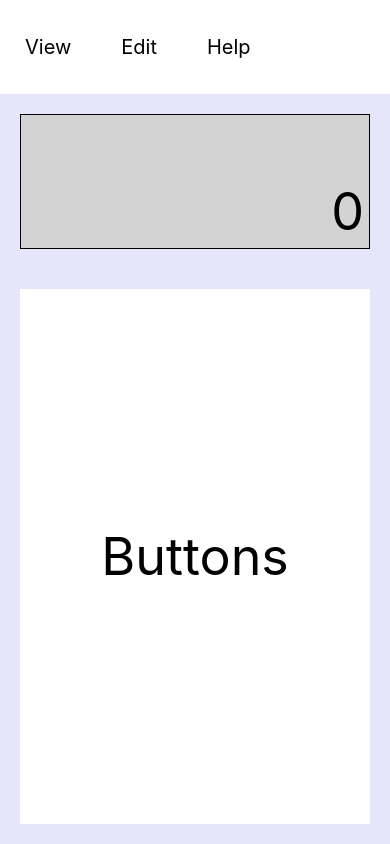
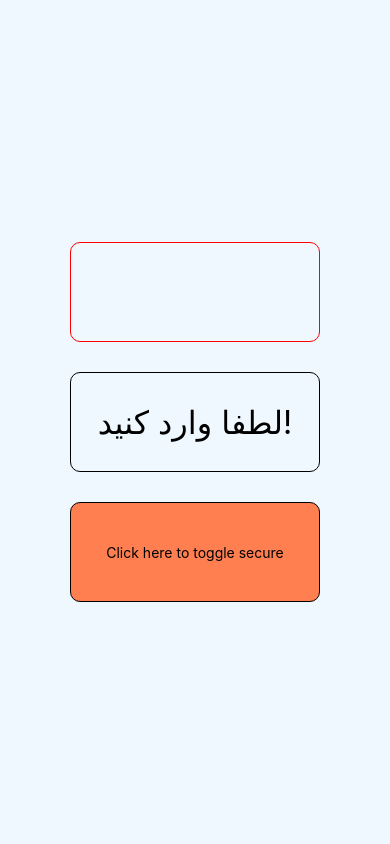
Before and after one commit to MoKhajavi75/TopFan, a React Native app: screen / in a window 390 px wide. Built offline with nearby package versions, Linux system fonts and the light colour scheme.

Commit message:
Add Text Input

```diff
--- a/App.js
+++ b/App.js
@@ -1,95 +1,134 @@
 import React, { Component } from 'react';
-import { View, Text, TouchableOpacity } from 'react-native';
+import {
+  View,
+  Text,
+  ActivityIndicator,
+  TextInput,
+  TouchableOpacity
+} from 'react-native';
 
 class App extends Component {
+  constructor() {
+    super();
+
+    this.state = {
+      isLoading: true,
+      isSecure: true,
+      username: ''
+    };
+
+    this.setLoading();
+  }
+
+  setLoading() {
+    setTimeout(() => this.setState({ isLoading: false }), 3000);
+  }
+
   render() {
-    const buttons = ['View', 'Edit', 'Help'];
-
-    return (
-      <View
-        style={{
-          flex: 1,
-          justifyContent: 'center',
-          alignItems: 'center',
-          backgroundColor: '#F0F8FF'
-        }}
-      >
-        {/* Top row */}
+    if (this.state.isLoading) {
+      return (
         <View
           style={{
             flex: 1,
-            flexDirection: 'row',
-            justifyContent: 'flex-start',
+            justifyContent: 'center',
             alignItems: 'center',
-            alignSelf: 'stretch',
-            backgroundColor: 'white'
+            backgroundColor: '#F0F8FF'
           }}
         >
-          {buttons.map(item => {
-            return (
-              <TouchableOpacity
-                key={item}
-                style={{
-                  justifyContent: 'center',
-                  alignItems: 'center',
-                  alignSelf: 'stretch'
-                }}
-                onPress={() => {
-                  alert(item);
-                }}
-              >
-                <Text
-                  style={{ marginHorizontal: 25, fontSize: 20, color: 'black' }}
-                >
-                  {item}
-                </Text>
-              </TouchableOpacity>
-            );
-          })}
+          <ActivityIndicator size='large' color='red' />
+          <Text style={{ fontSize: 30, color: 'black', marginTop: 10 }}>
+            در حال پردازش..
+          </Text>
         </View>
+      );
+    } else {
+      const onChangeText = text => {
+        this.setState({ username: text });
+      };
 
-        {/* Bottom section */}
+      return (
         <View
           style={{
-            flex: 8,
-            flexDirection: 'column',
+            flex: 1,
             justifyContent: 'center',
             alignItems: 'center',
-            alignSelf: 'stretch',
-            backgroundColor: '#E6E6FA'
+            backgroundColor: '#F0F8FF'
           }}
         >
-          {/* Output */}
+          {/* Show the text */}
           <View
             style={{
-              flex: 2,
-              justifyContent: 'flex-end',
-              alignItems: 'flex-end',
-              alignSelf: 'stretch',
-              backgroundColor: '#D3D3D3',
-              margin: 20,
-              borderWidth: 1
+              width: 250,
+              height: 100,
+              justifyContent: 'center',
+              alignItems: 'center',
+              borderWidth: 1,
+              borderColor: 'red',
+              borderRadius: 10,
+              marginBottom: 30
             }}
           >
-            <Text style={{ fontSize: 52, margin: 5 }}>0</Text>
+            <Text style={{ fontSize: 40, color: 'black' }}>
+              {this.state.username}
+            </Text>
           </View>
 
-          {/* Buttons */}
+          {/* Text input */}
           <View
             style={{
-              flex: 8,
+              width: 250,
+              height: 100,
               justifyContent: 'center',
               alignItems: 'center',
-              alignSelf: 'stretch',
-              backgroundColor: 'white',
-              margin: 20
+              borderWidth: 1,
+              borderRadius: 10
             }}
           >
-            <Text style={{ fontSize: 52 }}>Buttons</Text>
+            <TextInput
+              style={{
+                flex: 1,
+                justifyContent: 'center',
+                alignItems: 'center',
+                alignSelf: 'stretch',
+                fontSize: 32,
+                textAlign: 'center'
+              }}
+              value={this.state.text}
+              onChangeText={onChangeText}
+              onEndEditing={() => {
+                if (this.state.username.length == 2) {
+                  alert('OK!');
+                } else {
+                  alert('Nokay :|');
+                }
+              }}
+              placeholder='لطفا وارد کنید!'
+              maxLength={4}
+              secureTextEntry={this.state.isSecure}
+            />
           </View>
+
+          {/* Button */}
+          <TouchableOpacity
+            style={{
+              width: 250,
+              height: 100,
+              justifyContent: 'center',
+              alignItems: 'center',
+              borderWidth: 1,
+              borderRadius: 10,
+              backgroundColor: 'coral',
+              marginTop: 30
+            }}
+            onPress={() => {
+              this.setState({ isSecure: !this.state.isSecure });
+            }}
+          >
+            <Text>Click here to toggle secure</Text>
+          </TouchableOpacity>
         </View>
-      </View>
-    );
+      );
+    }
   }
 }
 
```
